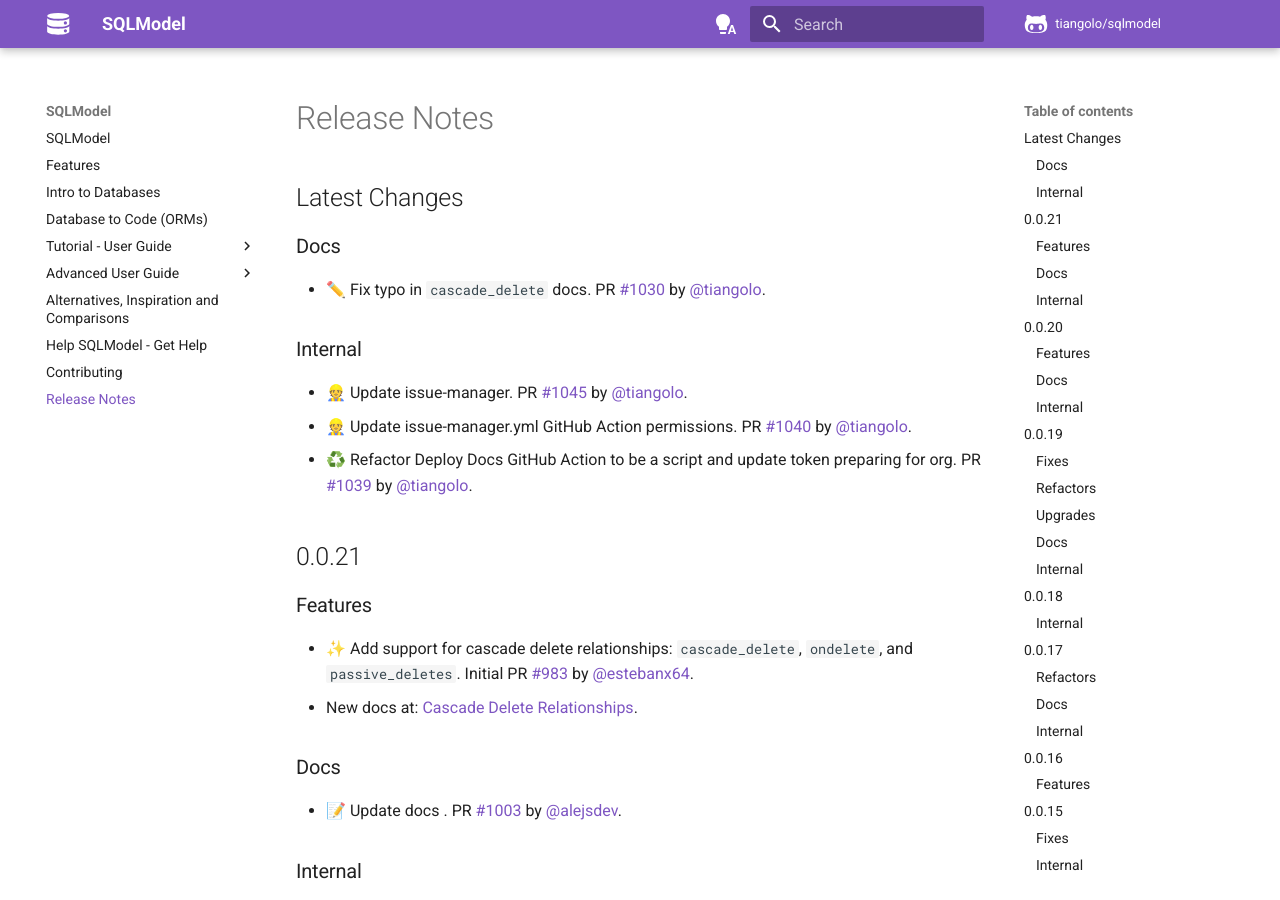
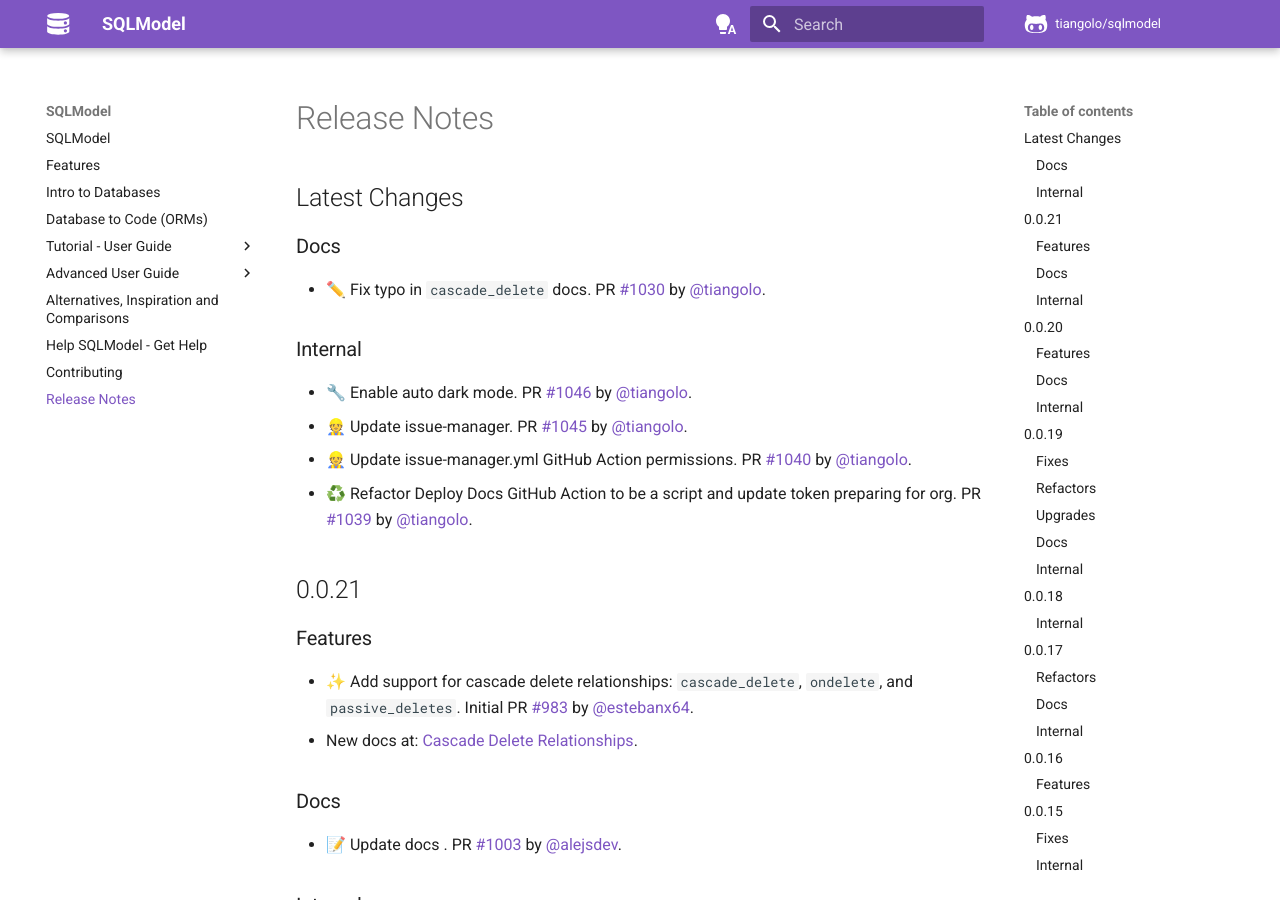
Before and after one commit to sztrakabalint/fastapi-sqlmodel, an MkDocs documentation site: the page built from docs/release-notes.md, in a window 1280 px wide and 900 px high. Built offline with MkDocs 1.6.1 and Material for MkDocs 9.7.7, drawn with Linux system fonts in a browser that asks for light colours; comment, search, counter and statistics services are not loaded.

Commit message:
📝 Update release notes

```diff
--- a/docs/release-notes.md
+++ b/docs/release-notes.md
@@ -8,6 +8,7 @@
 
 ### Internal
 
+* 🔧 Enable auto dark mode. PR [#1046](https://github.com/tiangolo/sqlmodel/pull/1046) by [@tiangolo](https://github.com/tiangolo).
 * 👷 Update issue-manager. PR [#1045](https://github.com/tiangolo/sqlmodel/pull/1045) by [@tiangolo](https://github.com/tiangolo).
 * 👷 Update issue-manager.yml GitHub Action permissions. PR [#1040](https://github.com/tiangolo/sqlmodel/pull/1040) by [@tiangolo](https://github.com/tiangolo).
 * ♻️ Refactor Deploy Docs GitHub Action to be a script and update token preparing for org. PR [#1039](https://github.com/tiangolo/sqlmodel/pull/1039) by [@tiangolo](https://github.com/tiangolo).
```
